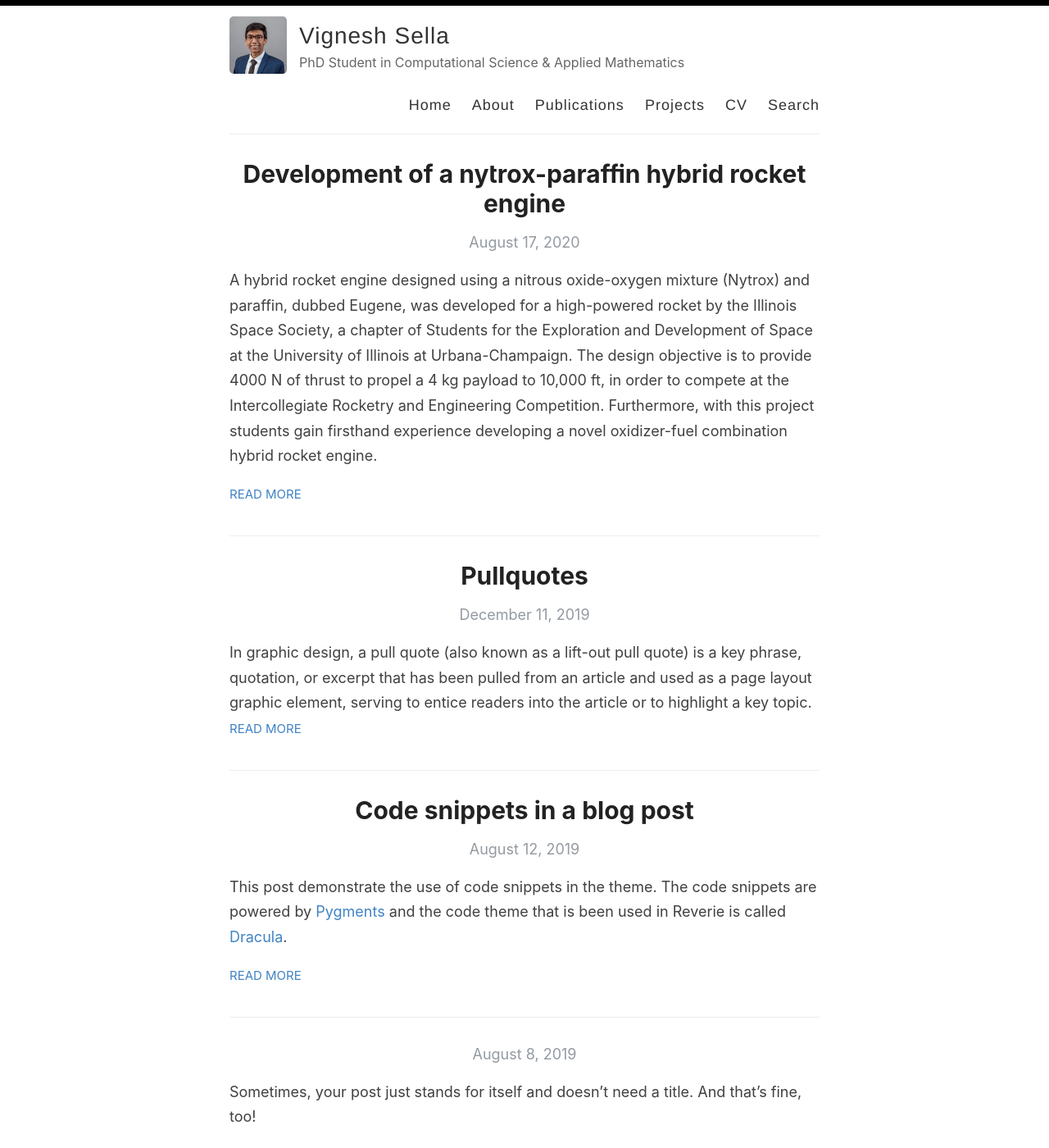
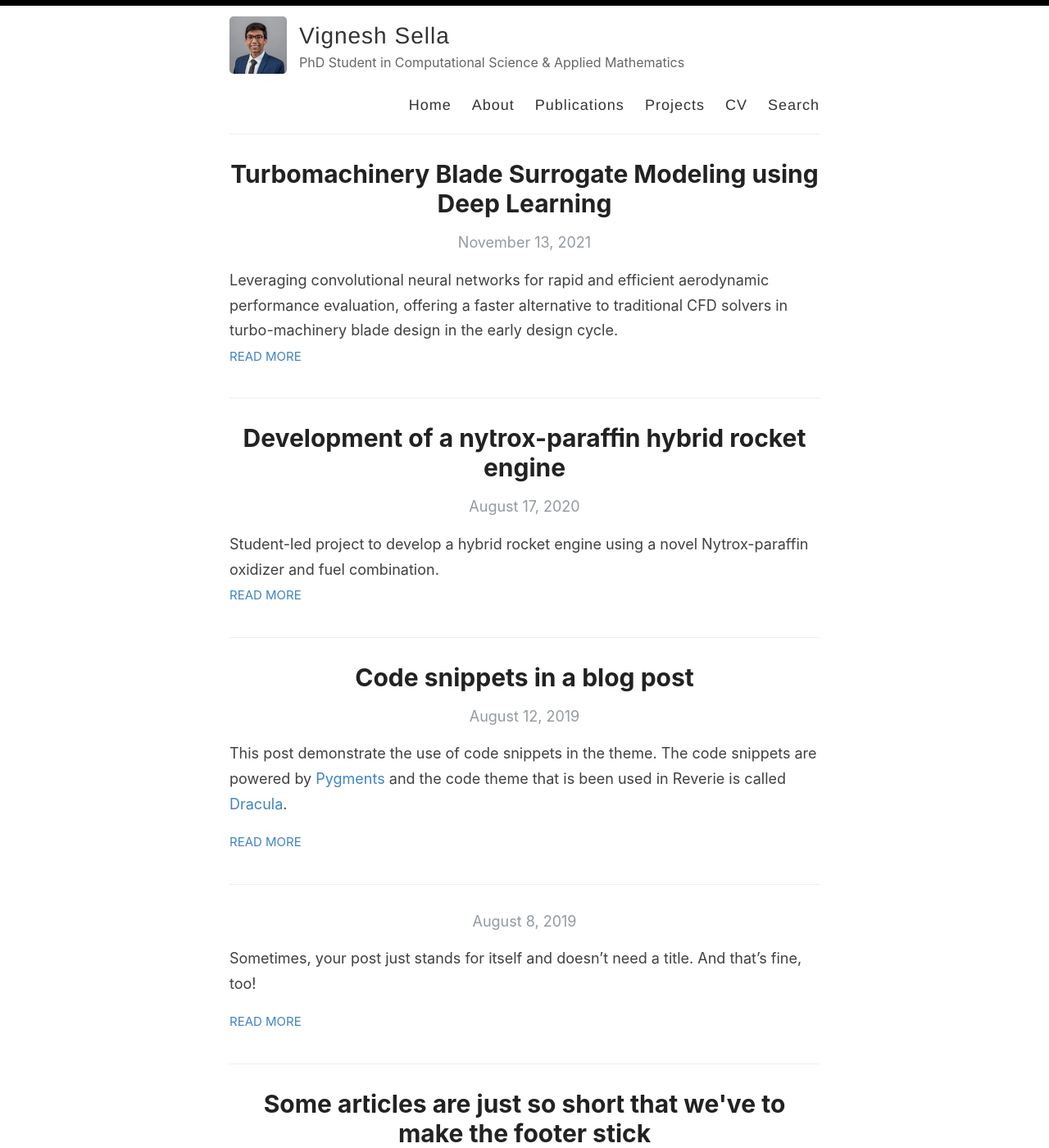
Before and after one commit to VigneshSella/vigneshsella.github.io, a Jekyll site: the page built from index.html, in a window 1280 px wide and 1400 px high. Shown: the whole window at 82% size. Built offline with Jekyll 4.4.1, drawn with Linux system fonts in a browser that asks for light colours; the list of posts is cut into pages by our own code.

Commit message:
new post

```diff
--- a/_posts/2019-12-11-pullquotes.md
+++ /dev/null
@@ -1,14 +0,0 @@
----
-layout: post
-title:  Pullquotes
-categories: [HTML,Code]
-excerpt: In graphic design, a pull quote (also known as a lift-out pull quote) is a key phrase, quotation, or excerpt that has been pulled from an article and used as a page layout graphic element, serving to entice readers into the article or to highlight a key topic.
----
-
-In graphic design, a pull quote (also known as a lift-out pull quote) is a key phrase, quotation, or excerpt that has been pulled from an article and used as a page layout graphic element, serving to entice readers into the article or to highlight a key topic. {% include pullquote.html quote="It is typically placed in a larger or distinctive typeface and on the same page." %} Pull quotes are often used in magazine and newspaper articles, annual reports, and brochures, as well as on the web. They can add visual interest to text-heavy pages with few images or illustrations.
-
-Placement of a pull quote on a page may be defined in a publication's or website's style guide. Such a typographic device may or may not be aligned with a column on the page. Some designers, for example, choose not to align the quote. In that case, the quotation cuts into two or more columns, as in the example shown. Because the pull quote invites the reader to read about the highlighted material, the pull quote should appear before the text it cites and, generally, fairly close to it.
-
-Pull quotes need not be a verbatim copy of the text being quoted; depending on a publication's house style, pull quotes may be abbreviated for space or paraphrased for clarity, with or without indication.
-
-A disadvantage of pull quotes as a design element is that they can disrupt the reading process of readers invested in reading the text sequentially by drawing attention to ghost fragments out of context. At the other extreme, when pull quotes are used to break up what would otherwise be a formless wall of text, pull quote can serve as visual landmarks to help the reader maintain a sense of sequence and place.
--- a/_posts/2020-8-17-nytrox-paraffin-hybrid-rocket-engine.md
+++ b/_posts/2020-8-17-nytrox-paraffin-hybrid-rocket-engine.md
@@ -2,6 +2,7 @@
 layout: post
 title: Development of a nytrox-paraffin hybrid rocket engine
 categories: [publications, miscellaneous]
+excerpt: Student-led project to develop a hybrid rocket engine using a novel Nytrox-paraffin oxidizer and fuel combination.
 ---
 
 A hybrid rocket engine designed using a nitrous oxide-oxygen mixture (Nytrox) and paraffin, dubbed Eugene, was developed for a high-powered rocket by the Illinois Space Society, a chapter of Students for the Exploration and Development of Space at the University of Illinois at Urbana-Champaign. The design objective is to provide 4000 N of thrust to propel a 4 kg payload to 10,000 ft, in order to compete at the Intercollegiate Rocketry and Engineering Competition. Furthermore, with this project students gain firsthand experience developing a novel oxidizer-fuel combination hybrid rocket engine.
--- /dev/null
+++ b/_posts/2021-11-13-turbomachinery-blade-deep-learning.md
@@ -0,0 +1,14 @@
+---
+layout: post
+title:  Turbomachinery Blade Surrogate Modeling using Deep Learning
+categories: [publications, deep-learning]
+excerpt: Leveraging convolutional neural networks for rapid and efficient aerodynamic performance evaluation, offering a faster alternative to traditional CFD solvers in turbo-machinery blade design in the early design cycle.
+---
+
+Recent work has shown that deep learning provides an alternative solution as an efficient function approximation technique for airfoil surrogate modeling. In this paper we present the feasibility of convolutional neural network (CNN) techniques for aerodynamic performance evaluation. CNN approach will enable designer to fully utilize the ability of computers and statistics to interrogate and interpolate the nonlinear relationship between shapes and flow quantities, and rapidly perform a thorough optimization of the wide design space. The principal idea behind the current effort is to uncover the latent constructs and underlying cross-sectional relationships among the shape parameters, categories of flow field features, and quantities of interest in turbo-machinery blade design. The proposed CNN method is proved to automatically detect essential features and effectively estimate the pressure loss  and deviation much faster than CFD solver.
+
+<div style="display: flex; justify-content: center; gap: 10px; margin-top: 20px;">
+  <a href="https://doi.org/10.1007/978-3-030-90539-2_6" style="background-color: #dda0dd; color: white; padding: 10px; border-radius: 5px; text-decoration: none; font-size: 12px; display: inline-block; width: 50px; text-align: center;">DOI</a>
+
+  <a href="https://www.researchgate.net/profile/Vignesh-Sella-2/publication/352830871_Turbomachinery_Blade_Surrogate_Modeling_using_Deep_Learning/links/60db60be458515d6fbea9c29/Turbomachinery-Blade-Surrogate-Modeling-using-Deep-Learning.pdf" style="background-color: #d3d3d3; color: black; padding: 10px; border-radius: 5px; text-decoration: none; font-size: 12px; display: inline-block; width: 50px; text-align: center;">PDF</a>
+</div>
```
